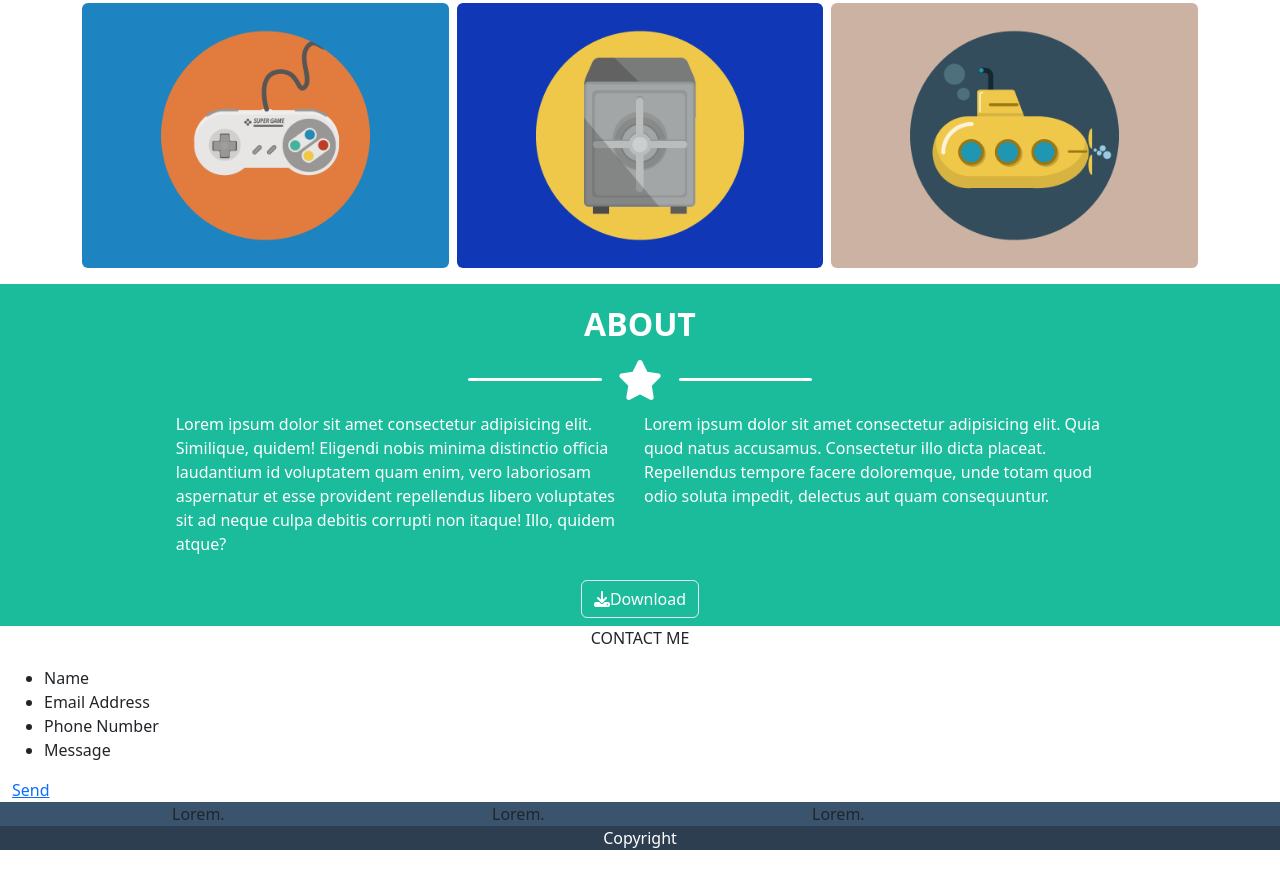
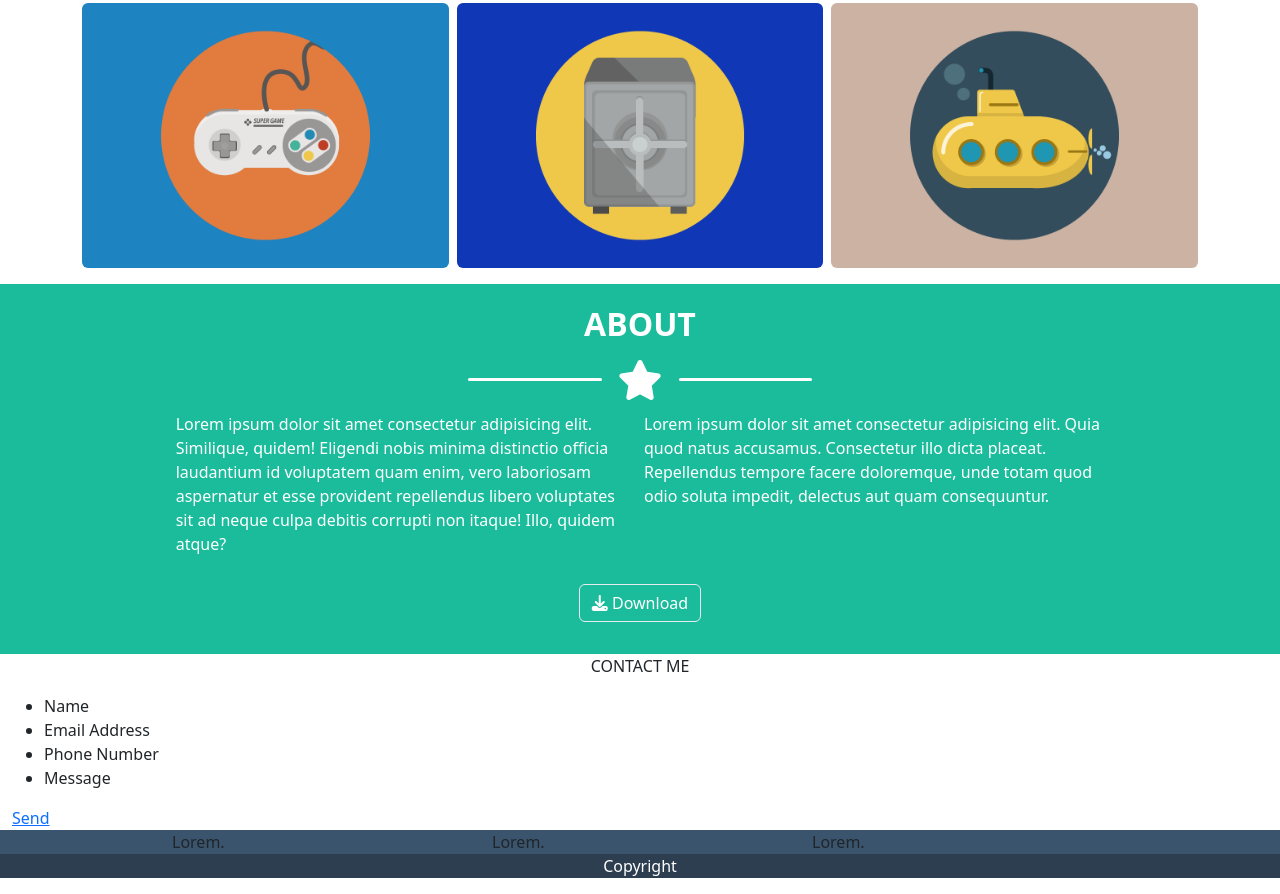
Before and after one commit to Carlo-Adile/html-css-bootstrap-freelancer, a plain HTML site: page index.html in a window 1280 px wide. Shown: the part 970-1864 px from the top of the page. Before the commit the page ends 1836 px from the top, so only its background shows below. Drawn offline with nearby package versions, Linux system fonts and the light colour scheme.

Commit message:
better about section style

```diff
--- a/index.html
+++ b/index.html
@@ -124,9 +124,9 @@
                 Lorem ipsum dolor sit amet consectetur adipisicing elit. Quia quod natus accusamus. Consectetur illo dicta placeat. Repellendus tempore facere doloremque, unde totam quod odio soluta impedit, delectus aut quam consequuntur.
               </p>
             </div>
-            <div class="col-12 d-flex justify-content-center">
+            <div class="col-12 py-1 pb-4 d-flex justify-content-center">
               <a href="" class="btn text-white border-light-subtle">
-                <i class="fa-solid fa-download"></i>Download
+                <i class="fa-solid fa-download"></i> Download
               </a>
             </div>
           </div>
```
